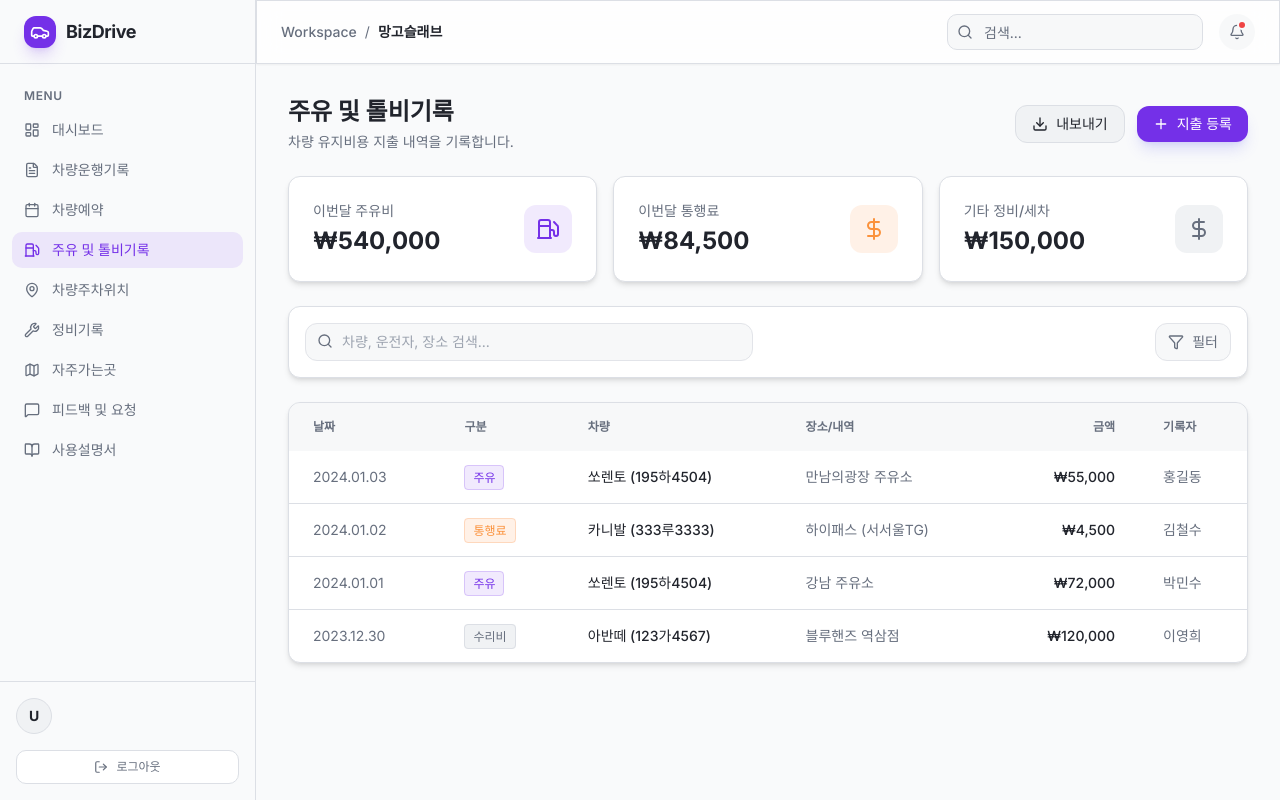
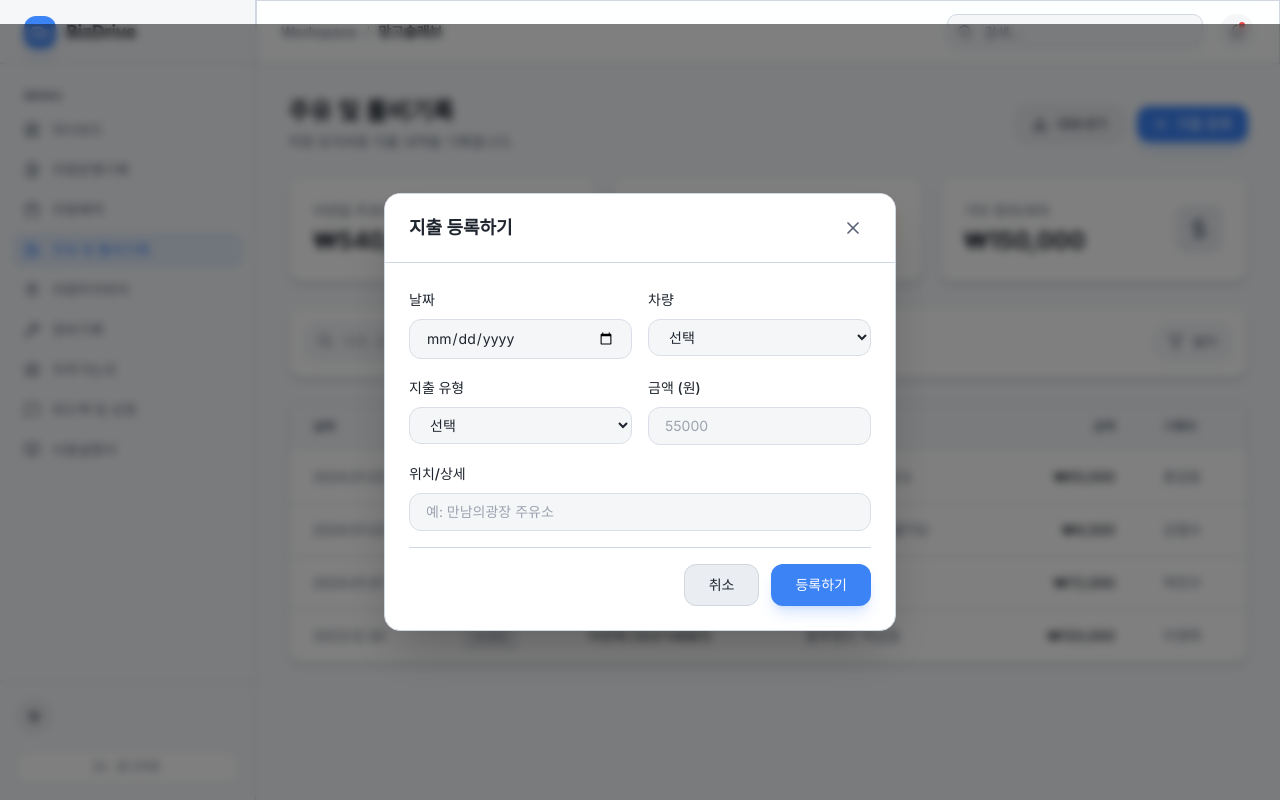
Before and after one commit to 2honggil/bizdrive-manager, a Next.js app: page /fueling in a window 1280 px wide. Both pictures are taken after a click on the button "지출 등록". Built offline with nearby package versions, Linux system fonts and the light colour scheme.

Commit message:
Add blue theme and modals for Reservations & Fueling pages

```diff
--- a/app/(dashboard)/fueling/page.tsx
+++ b/app/(dashboard)/fueling/page.tsx
@@ -1,6 +1,8 @@
 "use client";
 
 import { Fuel, DollarSign, Download, Plus, Search, Filter } from "lucide-react";
+import { useState } from "react";
+import Modal from "@/components/Modal";
 
 const fuelMockData = [
     { id: 1, date: "2024.01.03", car: "쏘렌토 (195하4504)", type: "주유", amount: "55,000", location: "만남의광장 주유소", driver: "홍길동" },
@@ -10,6 +12,8 @@ const fuelMockData = [
 ];
 
 export default function FuelTokensPage() {
+    const [isAddModalOpen, setIsAddModalOpen] = useState(false);
+
     return (
         <div className="space-y-6">
             <div className="flex flex-col md:flex-row md:items-center justify-between gap-4">
@@ -22,12 +26,60 @@ export default function FuelTokensPage() {
                         <Download className="h-4 w-4" />
                         내보내기
                     </button>
-                    <button className="flex items-center gap-2 px-4 py-2 bg-primary hover:bg-primary/90 text-primary-foreground rounded-lg text-sm font-medium transition-colors shadow-lg shadow-indigo-500/20">
+                    <button
+                        onClick={() => setIsAddModalOpen(true)}
+                        className="flex items-center gap-2 px-4 py-2 bg-primary hover:bg-primary/90 text-primary-foreground rounded-lg text-sm font-medium transition-colors shadow-lg shadow-primary/20"
+                    >
                         <Plus className="h-4 w-4" />
                         지출 등록
                     </button>
                 </div>
             </div>
+
+            <Modal isOpen={isAddModalOpen} onClose={() => setIsAddModalOpen(false)} title="지출 등록하기">
+                <form className="space-y-4" onSubmit={(e) => { e.preventDefault(); setIsAddModalOpen(false); }}>
+                    <div className="grid grid-cols-2 gap-4">
+                        <div className="space-y-2">
+                            <label className="text-sm font-medium text-foreground">날짜</label>
+                            <input type="date" required className="w-full px-4 py-2 bg-secondary/50 border border-input rounded-lg text-sm text-foreground focus:outline-none focus:border-primary transition-colors" />
+                        </div>
+                        <div className="space-y-2">
+                            <label className="text-sm font-medium text-foreground">차량</label>
+                            <select required className="w-full px-4 py-2 bg-secondary/50 border border-input rounded-lg text-sm text-foreground focus:outline-none focus:border-primary transition-colors">
+                                <option value="">선택</option>
+                                <option>쏘렌토 (195하4504)</option>
+                                <option>아반떼 (123가4567)</option>
+                                <option>카니발 (333루3333)</option>
+                                <option>그랜저 (999호9999)</option>
+                            </select>
+                        </div>
+                    </div>
+                    <div className="grid grid-cols-2 gap-4">
+                        <div className="space-y-2">
+                            <label className="text-sm font-medium text-foreground">지출 유형</label>
+                            <select required className="w-full px-4 py-2 bg-secondary/50 border border-input rounded-lg text-sm text-foreground focus:outline-none focus:border-primary transition-colors">
+                                <option value="">선택</option>
+                                <option>주유</option>
+                                <option>통행료</option>
+                                <option>수리비</option>
+                                <option>기타</option>
+                            </select>
+                        </div>
+                        <div className="space-y-2">
+                            <label className="text-sm font-medium text-foreground">금액 (원)</label>
+                            <input type="number" required placeholder="55000" className="w-full px-4 py-2 bg-secondary/50 border border-input rounded-lg text-sm text-foreground focus:outline-none focus:border-primary transition-colors" />
+                        </div>
+                    </div>
+                    <div className="space-y-2">
+                        <label className="text-sm font-medium text-foreground">위치/상세</label>
+                        <input type="text" placeholder="예: 만남의광장 주유소" className="w-full px-4 py-2 bg-secondary/50 border border-input rounded-lg text-sm text-foreground focus:outline-none focus:border-primary transition-colors" />
+                    </div>
+                    <div className="flex justify-end gap-3 pt-4 border-t border-border">
+                        <button type="button" onClick={() => setIsAddModalOpen(false)} className="px-6 py-2.5 bg-secondary hover:bg-secondary/80 text-foreground rounded-lg text-sm font-medium transition-colors border border-border">취소</button>
+                        <button type="submit" className="px-6 py-2.5 bg-primary hover:bg-primary/90 text-primary-foreground rounded-lg text-sm font-medium transition-colors shadow-lg shadow-primary/20">등록하기</button>
+                    </div>
+                </form>
+            </Modal>
 
             {/* Summary Cards */}
             <div className="grid grid-cols-1 md:grid-cols-3 gap-4">
--- a/app/(dashboard)/reservations/page.tsx
+++ b/app/(dashboard)/reservations/page.tsx
@@ -2,6 +2,7 @@
 
 import { useState } from "react";
 import { ChevronLeft, ChevronRight, Plus } from "lucide-react";
+import Modal from "@/components/Modal";
 
 // Mock reservation data
 const reservations = [
@@ -14,6 +15,7 @@ const reservations = [
 
 export default function Reservations() {
     const [currentDate, setCurrentDate] = useState(new Date(2024, 0, 4));
+    const [isReserveModalOpen, setIsReserveModalOpen] = useState(false);
 
     const daysInMonth = 31;
     const startDayOffset = 1;
@@ -55,22 +57,9 @@ export default function Reservations() {
 
     return (
         <div className="space-y-6">
-            <div className="flex items-center justify-between">
+            <div className="flex flex-col md:flex-row md:items-center justify-between gap-4">
                 <div>
                     <h1 className="text-2xl font-bold text-foreground">차량예약</h1>
-                    <p className="text-muted-foreground text-sm mt-1">차량 사용 일정을 확인하고 예약합니다.</p>
-                </div>
-                <div className="flex items-center gap-2">
-                    <button className="p-2 rounded-lg bg-secondary hover:bg-secondary/80 text-muted-foreground transition-colors border border-border">
-                        <ChevronLeft className="h-4 w-4" />
-                    </button>
-                    <span className="text-lg font-bold text-foreground px-4">2024년 1월</span>
-                    <button className="p-2 rounded-lg bg-secondary hover:bg-secondary/80 text-muted-foreground transition-colors border border-border">
-                        <ChevronRight className="h-4 w-4" />
-                    </button>
-                    <button className="ml-4 flex items-center gap-2 px-4 py-2 bg-primary hover:bg-primary/90 text-primary-foreground rounded-lg text-sm font-medium transition-colors shadow-lg shadow-primary/20">
-                        <Plus className="h-4 w-4" />
-                        예약하기
                     </button>
                 </div>
             </div>
@@ -88,6 +77,6 @@ export default function Reservations() {
                     {renderCalendarDays()}
                 </div>
             </div>
-        </div>
+        </div >
     );
 }
--- a/app/globals.css
+++ b/app/globals.css
@@ -4,41 +4,41 @@
 
 @layer base {
     :root {
-        /* Modern Light Slate Theme - Trendy 2024+ */
-        --background: 220 20% 98%;
-        /* Very light gray-blue */
-        --foreground: 220 15% 15%;
-        /* Dark slate text */
+        /* Modern Blue Theme - Professional & Easy on Eyes */
+        --background: 215 25% 97%;
+        /* Very light blue-gray */
+        --foreground: 215 20% 15%;
+        /* Dark blue-gray text */
 
         --card: 0 0% 100%;
-        /* Pure white cards */
-        --card-foreground: 220 15% 15%;
+        /* White cards */
+        --card-foreground: 215 20% 15%;
 
         --popover: 0 0% 100%;
-        --popover-foreground: 220 15% 15%;
+        --popover-foreground: 215 20% 15%;
 
-        --primary: 262 80% 55%;
-        /* Vibrant purple */
+        --primary: 217 91% 60%;
+        /* Bright blue (#3b82f6 - blue-500) */
         --primary-foreground: 0 0% 100%;
 
-        --secondary: 220 15% 95%;
-        /* Light gray background */
-        --secondary-foreground: 220 15% 25%;
+        --secondary: 215 20% 93%;
+        /* Light blue-gray background */
+        --secondary-foreground: 215 20% 25%;
 
-        --muted: 220 15% 92%;
-        --muted-foreground: 220 10% 45%;
+        --muted: 215 20% 90%;
+        --muted-foreground: 215 15% 40%;
 
-        --accent: 262 75% 97%;
-        /* Very light purple */
-        --accent-foreground: 262 80% 55%;
+        --accent: 217 91% 95%;
+        /* Very light blue */
+        --accent-foreground: 217 91% 60%;
 
         --destructive: 0 72% 51%;
         --destructive-foreground: 0 0% 100%;
 
-        --border: 220 15% 88%;
-        /* Light border */
-        --input: 220 15% 90%;
-        --ring: 262 80% 55%;
+        --border: 215 20% 85%;
+        /* Light blue-gray border */
+        --input: 215 20% 88%;
+        --ring: 217 91% 60%;
 
         --radius: 0.75rem;
     }
@@ -56,7 +56,7 @@
 }
 
 .glass {
-    @apply bg-white/80 border border-border backdrop-blur-md shadow-sm;
+    @apply bg-white/90 border border-border backdrop-blur-md shadow-sm;
 }
 
 .glass-card {
@@ -74,10 +74,10 @@
 }
 
 ::-webkit-scrollbar-thumb {
-    background: #cbd5e1;
+    background: #94a3b8;
     border-radius: 3px;
 }
 
 ::-webkit-scrollbar-thumb:hover {
-    background: #94a3b8;
+    background: #64748b;
 }
```
